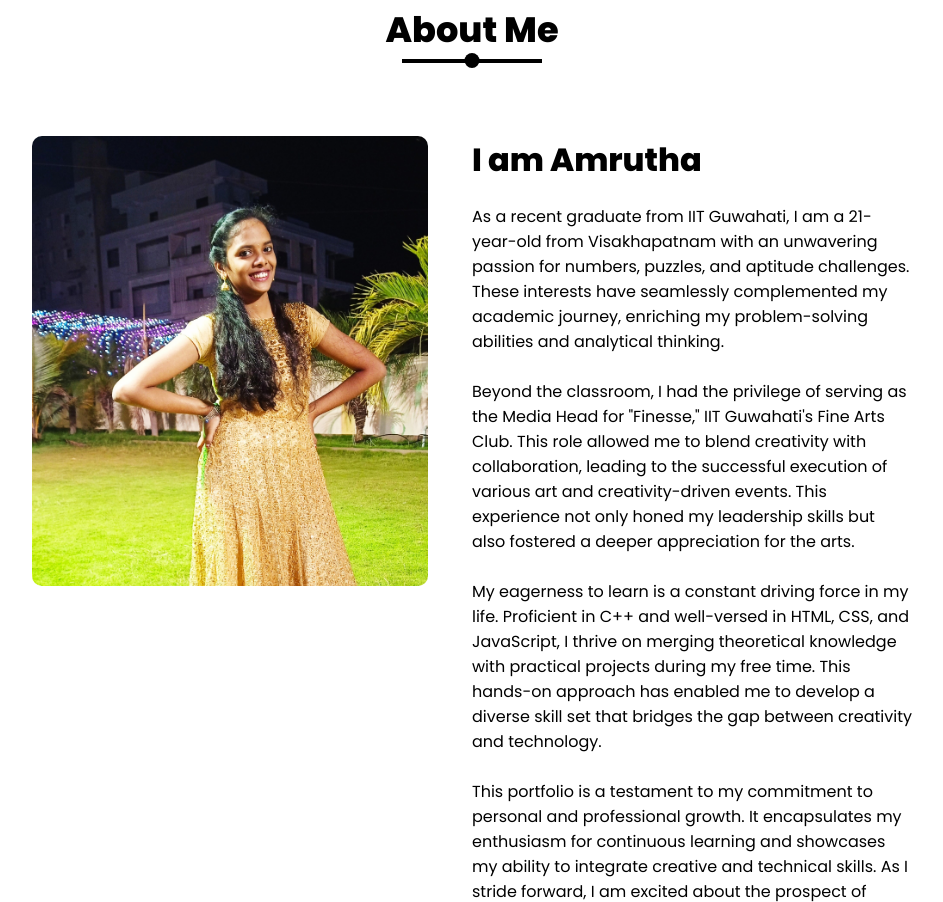
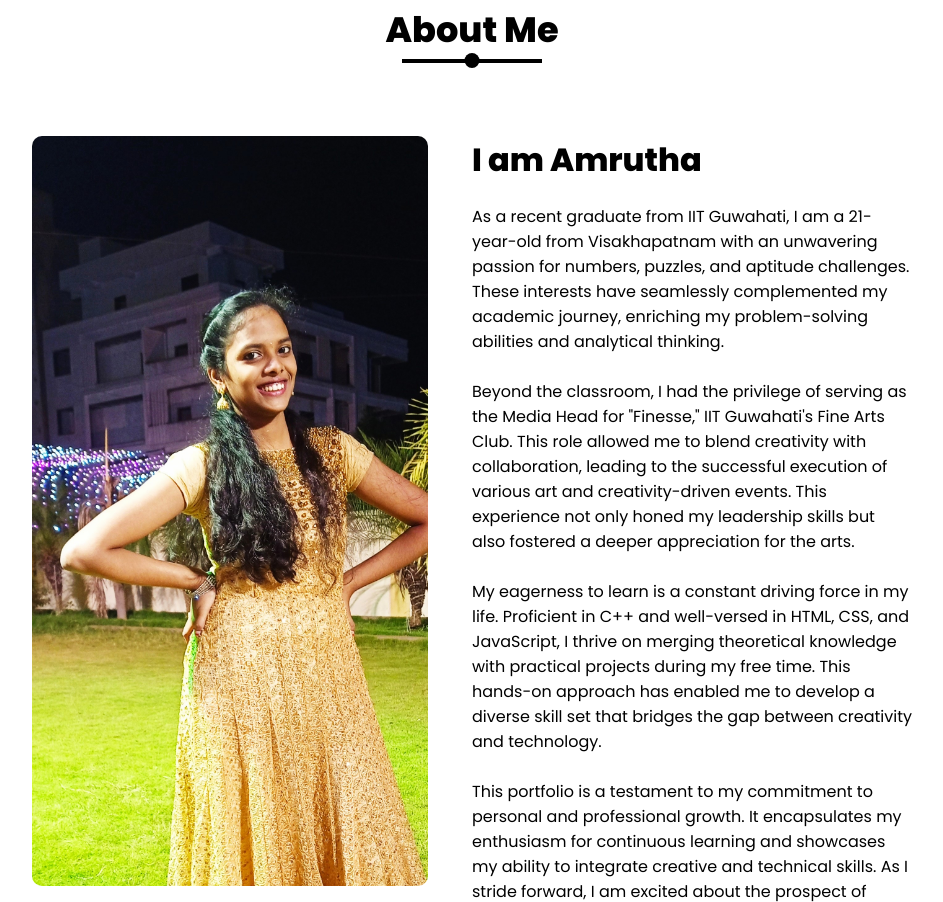
Before and after one commit to sangamamrutha/portfolio, a plain HTML site: page index.html in a window 1280 px wide. Shown: the part 897-1799 px from the top of the page, without its empty margins (168-1111 px from the left). Drawn offline with Linux system fonts and the light colour scheme.

Commit message:
Update style.css

```diff
--- a/style.css
+++ b/style.css
@@ -244,7 +244,7 @@ body{
 .about .content .col-left .img-card{
   position: relative;
   width: 100%;
-  min-height: 450px;
+  min-height: 750px;
 }
 
 .about .content .col-left .img-card img{
```
